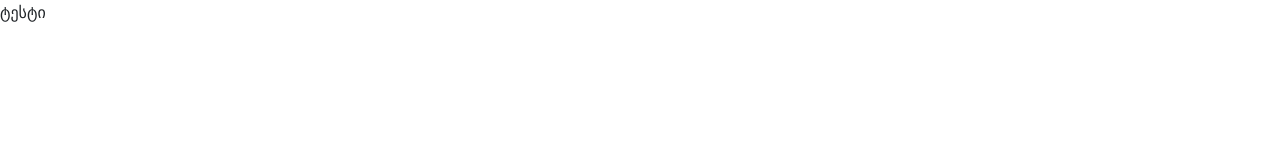
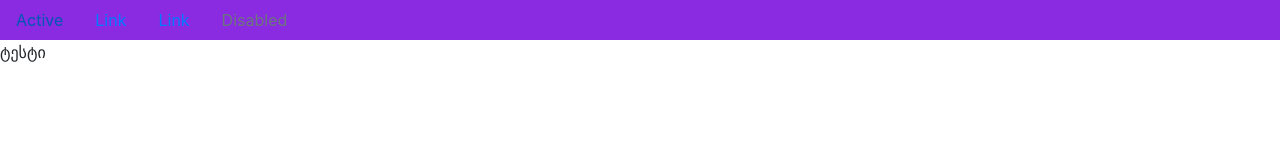
Before and after one commit to NokaK/github-lessson, a plain HTML site: page index.html in a window 1280 px wide. Drawn offline with nearby package versions, Linux system fonts and the light colour scheme.

Commit message:
add header content

```diff
--- a/index.html
+++ b/index.html
@@ -4,9 +4,18 @@
     <meta charset="UTF-8">
     <meta name="viewport" content="width=device-width, initial-scale=1.0">
     <link rel="stylesheet" href="https://stackpath.bootstrapcdn.com/bootstrap/4.4.1/css/bootstrap.min.css" integrity="sha384-Vkoo8x4CGsO3+Hhxv8T/Q5PaXtkKtu6ug5TOeNV6gBiFeWPGFN9MuhOf23Q9Ifjh" crossorigin="anonymous">
+    <link rel="stylesheet" href="style.css">
     <title>Document</title>
 </head>
 <body>
+    <header class="header-block">
+        <nav class="nav">
+            <a class="nav-link active" href="#">Active</a>
+            <a class="nav-link" href="#">Link</a>
+            <a class="nav-link" href="#">Link</a>
+            <a class="nav-link disabled" href="#" tabindex="-1" aria-disabled="true">Disabled</a>
+          </nav>
+    </header>
     <p> ტესტი </p>
 
     <script src="https://code.jquery.com/jquery-3.4.1.slim.min.js" integrity="sha384-J6qa4849blE2+poT4WnyKhv5vZF5SrPo0iEjwBvKU7imGFAV0wwj1yYfoRSJoZ+n" crossorigin="anonymous"></script>
--- /dev/null
+++ b/style.css
@@ -0,0 +1,3 @@
+.header-block {
+    background-color: blueviolet;
+}
```
